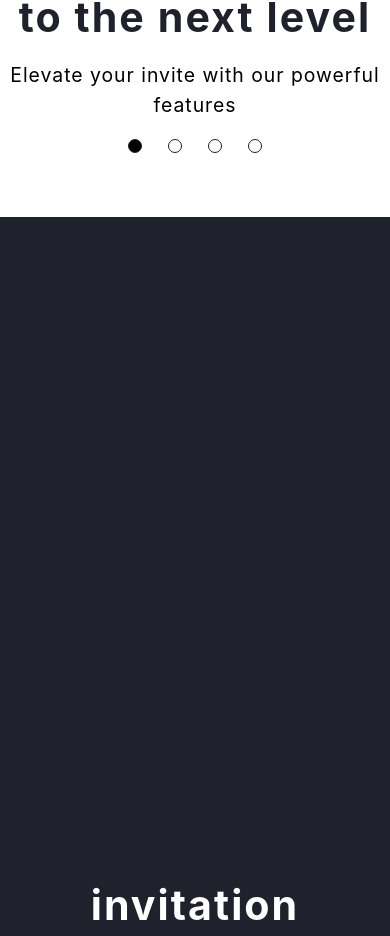
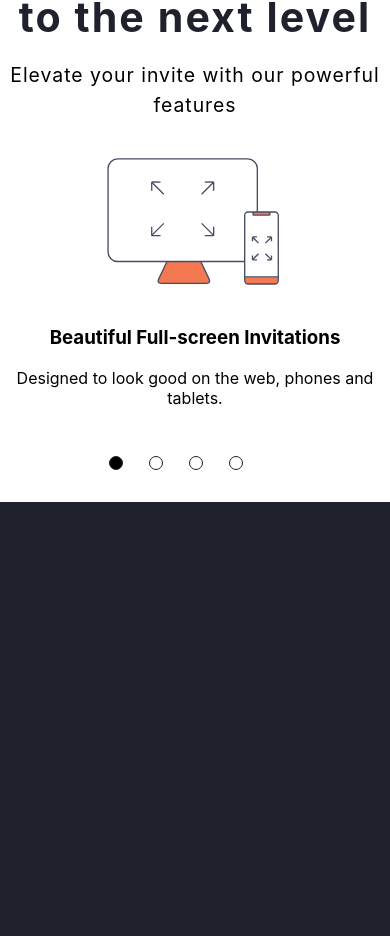
Before and after one commit to wuharry/popweb, a React (Create React App) app: page / in a window 390 px wide. Shown: the part 1169-2105 px from the top of the page. Built offline with nearby package versions, Linux system fonts and the light colour scheme.

Commit message:
修改滑動效果,去除img的Ref

```diff
--- a/src/pages/home/component/littlepage2/index.js
+++ b/src/pages/home/component/littlepage2/index.js
@@ -2,8 +2,8 @@ import styles from "./style.module.scss";
 import React, { useCallback, useEffect, useRef } from "react";
 const LittlePage2 = () => {
   const dot = useRef([]);
-  const imges = useRef([]);
-  const currentNum = 0;
+  const img =useRef(null);
+  let currentNum = 0;
   useEffect(() => {
     // 初始時新增黑點
     const { innerWidth } = window;
@@ -21,11 +21,7 @@ const LittlePage2 = () => {
       dot.current.push(node);
     }
   }, []);
-  const setImges = useCallback((img) => {
-    if (img && !imges.current.includes(img)) {
-      imges.current.push(img);
-    }
-  }, []);
+  // 圖片ref
   const handleClick = (refName) => {
     currentNum = refName;
     // 处理值变化事件的逻辑
@@ -34,6 +30,7 @@ const LittlePage2 = () => {
       element.classList.remove(styles.active);
     });
     map[refName - 1].classList.add(styles.active);
+    img.current.classList.add(styles.slide);
   };
   return (
     <>
@@ -42,13 +39,13 @@ const LittlePage2 = () => {
           <h2>Take your event to the next level</h2>
           <p>Elevate your invite with our powerful features</p>
         </div>
-        <div className={styles.feature_wrapper}>
-          <div className={styles.feature} ref={setImges}>
+        <div className={styles.feature_wrapper} ref={img}>
+          <div className={styles.feature}>
             <img src="/images/feature_fullscreen.svg" alt="SVG Image" />
             <h3>Beautiful Full-screen Invitations</h3>
             <p>Designed to look good on the web, phones and tablets.</p>
           </div>
-          <div className={styles.feature} ref={setImges}>
+          <div className={styles.feature}>
             <img src="/images/feature_customize.svg" alt="SVG Image" />
             <h3>Customize with Photos and Videos</h3>
             <p>
@@ -56,17 +53,18 @@ const LittlePage2 = () => {
               galleries.
             </p>
           </div>
-          <div className={styles.feature} ref={setImges}>
+          <div className={styles.feature}>
             <img src="/images/feature_send.svg" alt="SVG Image" />
             <h3>Send Invitations via Email or Text</h3>
             <p>Choose your guests and we’ll send the invitation for you.</p>
           </div>
-          <div className={styles.feature} ref={setImges}>
+          <div className={styles.feature}>
             <img src="/images/feature_rsvp.svg" alt="SVG Image" />
             <h3>Robust RSVP Management Tools</h3>
             <p>See who has responded, added plus-ones and opened invites.</p>
           </div>
           {/* 滑動點 */}
+        </div>
         <div className={styles.dots_container}>
           <span
             className={styles.dot}
@@ -98,7 +96,6 @@ const LittlePage2 = () => {
           ></span>
         </div>
       </div>
-      </div>
     </>
   );
 };
--- a/src/pages/home/component/littlepage2/style.module.scss
+++ b/src/pages/home/component/littlepage2/style.module.scss
@@ -65,19 +65,35 @@
 @media (max-width: 930px) {
 }
 @media (max-width: 576px) {
-  .contain{
+  .contain {
     max-width: 100vh;
     overflow: scroll;
+  }
+  .slide {
+    transform: translate3d(-310px,0px,0px);
+    transition: all 0s ease 0s;
+  }
+  .feature_wrapper::-webkit-scrollbar {
+    width: 0em;
   }
   .feature_wrapper {
     flex-wrap: nowrap;
     overflow-x: scroll;
-    justify-content: center;
-    align-self: center;
+    display: flex;
+    scroll-snap-type: x mandatory;
+
     .feature {
-      display: none;
-      img{
+      margin: 0px;
+      padding: 0px;
+      flex: 0 0 100%;
+      scroll-snap-align: center;
+      scroll-snap-stop: always;
+      img {
         max-width: none;
+        object-fit: cover
+      }
+      .active {
+        display: block;
       }
     }
   }
@@ -87,7 +103,10 @@
     width: 10em;
     justify-content: space-around;
     display: flex;
-    .active{
+    position: relative;
+    left: 6em;
+    bottom: 2em;
+    .active {
       background-color: black;
       transition: all 0.2s ease-in;
     }
```
Lines whose indentation alone changed are shown as unchanged.
